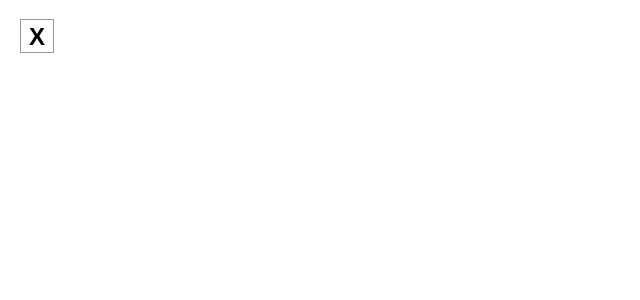
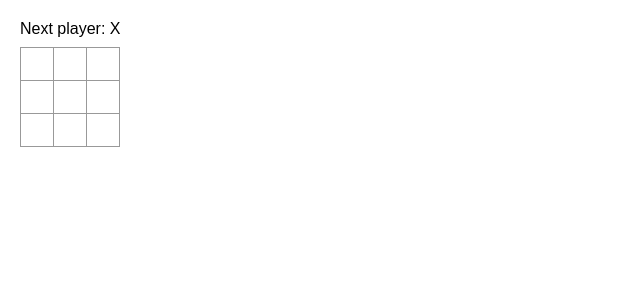
Before and after one commit to petrik33/tic-tac-toe-web, a React (Create React App) app in the folder src/: page / in a window 1280 px wide. Shown: the top 300 px of the page, without its empty margins (0-640 px from the left). Built offline with nearby package versions, Linux system fonts and the light colour scheme.

Commit message:
feat: game working

```diff
--- a/src/App.js
+++ b/src/App.js
@@ -1,3 +1,30 @@
-export default function Square() {
-  return <button className="square">X</button>;
+import React, { useState } from 'react';
+import Board from './Board';
+
+export default function Game() {
+  const [nextIsX, setNextIsX] = useState(true);
+  const [history, setHistory] = useState([Array(9).fill(null)]);
+
+  const currentSquares = history[history.length - 1];
+
+  const handlePlay = (nextSquares) => {
+    setHistory([...history, nextSquares]);
+    setNextIsX(!nextIsX);
+  }
+
+  return (
+    <div className="game">
+      <div>
+        <Board
+          className="game-board"
+          nextIsX={nextIsX}
+          squares={currentSquares}
+          onPlay={handlePlay}
+        />
+      </div>
+      <div className="game-info">
+        <ol>{/*TODO*/}</ol>
+      </div>
+    </div>
+  )
 }
--- /dev/null
+++ b/src/Board.js
@@ -0,0 +1,71 @@
+import React, { useState } from 'react';
+import Square from './Square';
+
+export default function Board({ nextIsX, squares, onPlay }) {
+    const winner = calculateWinner(squares);
+    let status;
+    if (winner) {
+        status = 'Winner: ' + winner;
+    } else {
+        status = 'Next player: ' + (nextIsX ? 'X' : 'O');
+    }
+
+    const handleSquareClick = (i) => {
+        if (winner || squares[i]) {
+            return;
+        }
+
+        const nextSquares = squares.slice();
+
+        let value = "O";
+        if (nextIsX) {
+            value = "X";
+        }
+
+        nextSquares[i] = value;
+        onPlay(nextSquares);
+    }
+
+    return (
+        <>
+            <div className='status'>{status}</div>
+            <div className="board-row">
+                <Square value={squares[0]} onSquareClick={() => handleSquareClick(0)} />
+                <Square value={squares[1]} onSquareClick={() => handleSquareClick(1)} />
+                <Square value={squares[2]} onSquareClick={() => handleSquareClick(2)} />
+            </div>
+            <div className="board-row">
+                <Square value={squares[3]} onSquareClick={() => handleSquareClick(3)} />
+                <Square value={squares[4]} onSquareClick={() => handleSquareClick(4)} />
+                <Square value={squares[5]} onSquareClick={() => handleSquareClick(5)} />
+            </div>
+            <div className="board-row">
+                <Square value={squares[6]} onSquareClick={() => handleSquareClick(6)} />
+                <Square value={squares[7]} onSquareClick={() => handleSquareClick(7)} />
+                <Square value={squares[8]} onSquareClick={() => handleSquareClick(8)} />
+            </div>
+        </>
+    );
+}
+
+function calculateWinner(squares) {
+    const lines = [
+        [0, 1, 2],
+        [3, 4, 5],
+        [6, 7, 8],
+        [0, 3, 6],
+        [1, 4, 7],
+        [2, 5, 8],
+        [0, 4, 8],
+        [2, 4, 6]
+    ];
+    for (let i = 0; i < lines.length; i++) {
+        const [a, b, c] = lines[i];
+        if (squares[a] &&
+            (squares[a] === squares[b]) &&
+            (squares[a] === squares[c])) {
+            return squares[a];
+        }
+    }
+    return null;
+}
--- /dev/null
+++ b/src/Square.js
@@ -0,0 +1,18 @@
+import React from 'react';
+import { useState } from "react";
+
+export default function Square({ value, onSquareClick }) {
+
+    const handleClick = () => {
+        onSquareClick();
+    }
+
+    return (
+        <button
+            className="square"
+            onClick={handleClick}
+        >
+            {value}
+        </button>
+    );
+}
```
